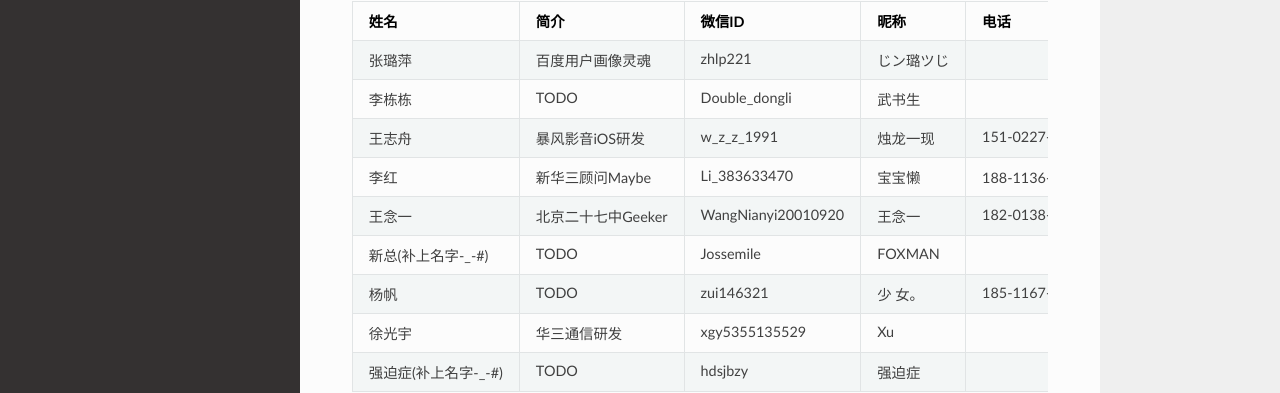
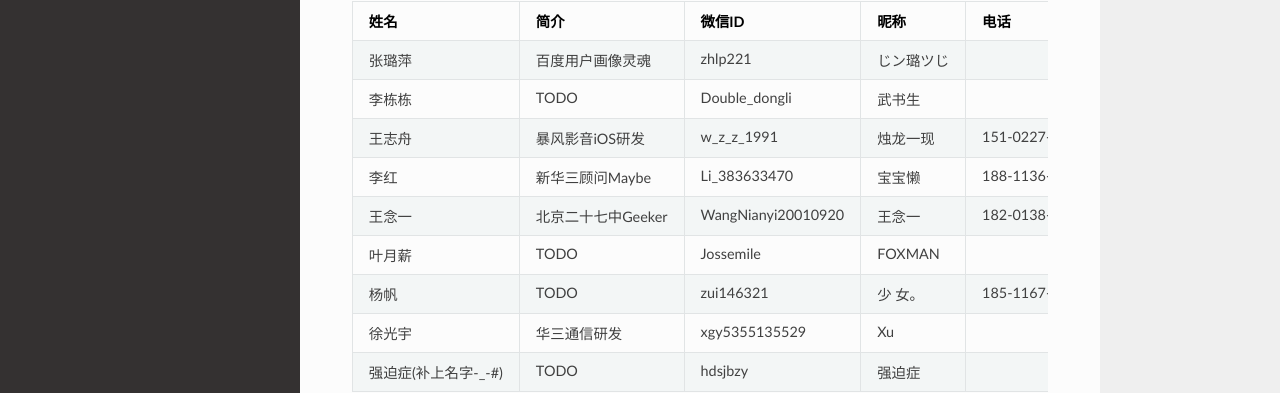
Before and after one commit to wangzhizhou/BSMeeting, an MkDocs documentation site: the page built from docs/index.md, in a window 1280 px wide and 1057 px high. Shown: the part 167-560 px from the top of the window. Built offline with MkDocs 1.6.1, drawn with Linux system fonts in a browser that asks for light colours; nearby versions of some CDN libraries; old or Windows-style settings are respelled for this version of MkDocs.

Commit message:
modifided README.md

```diff
--- a/docs/index.md
+++ b/docs/index.md
@@ -5,9 +5,9 @@
 |张璐萍|百度用户画像灵魂|zhlp221|じン璐ツじ|
 |李栋栋|TODO|Double_dongli|武书生|
 |王志舟|暴风影音iOS研发|w_z_z_1991|烛龙一现|151-0227-2032
-|李红|新华三顾问Maybe|Li_383633470|宝宝懒|188-1136-92156(怀疑是个假号)
+|李红|新华三顾问Maybe|Li_383633470|宝宝懒|188-1136-9215
 |王念一|北京二十七中Geeker|WangNianyi20010920|王念一|182-0138-5653
-|新总(补上名字-_-#)|TODO|Jossemile|FOXMAN|
+|叶月薪|TODO|Jossemile|FOXMAN|
 |杨帆|TODO|zui146321|少  女。|185-1167-8498
 |徐光宇|华三通信研发|xgy5355135529|Xu|
 |强迫症(补上名字-_-#)|TODO|hdsjbzy|强迫症|
```
